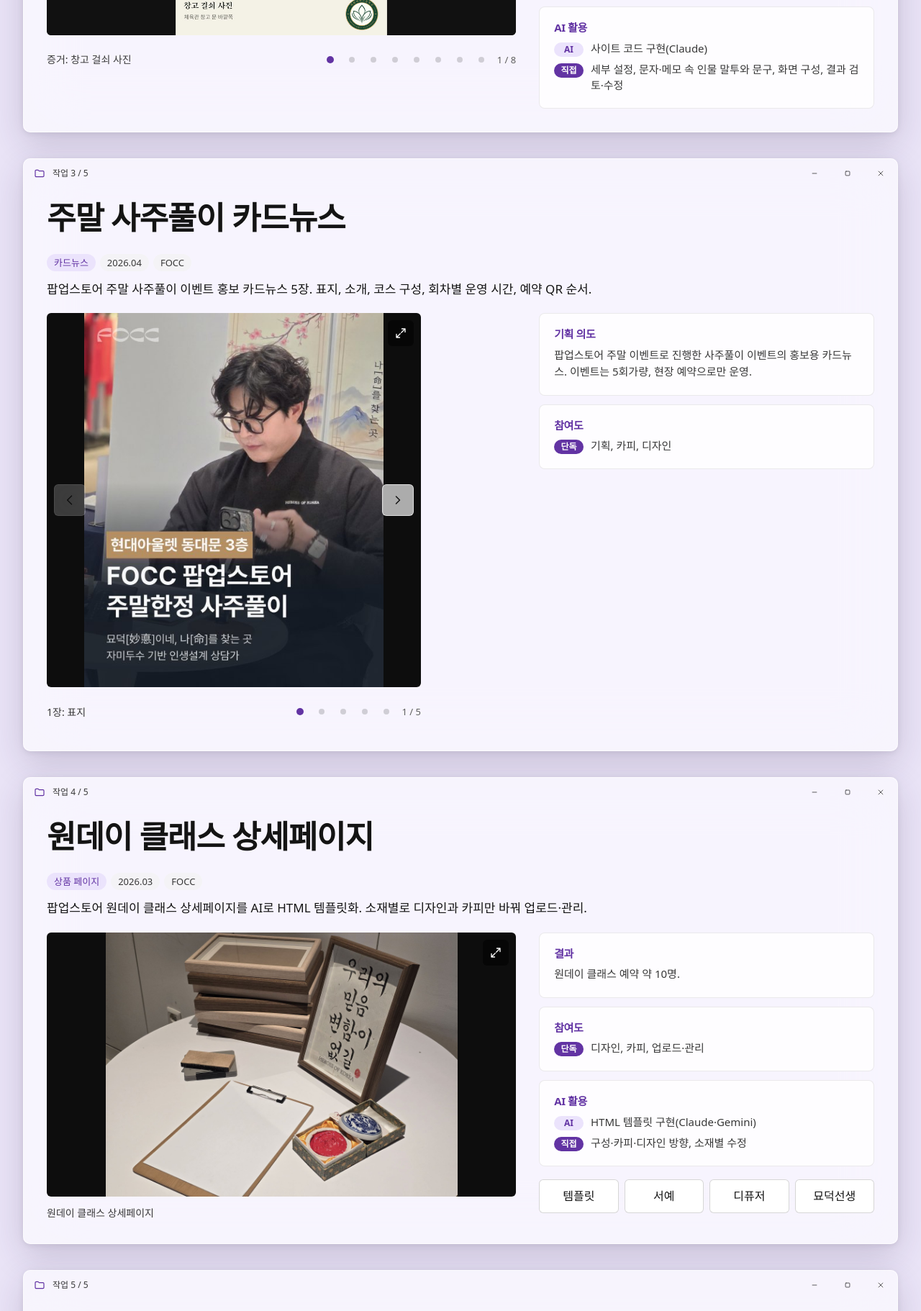
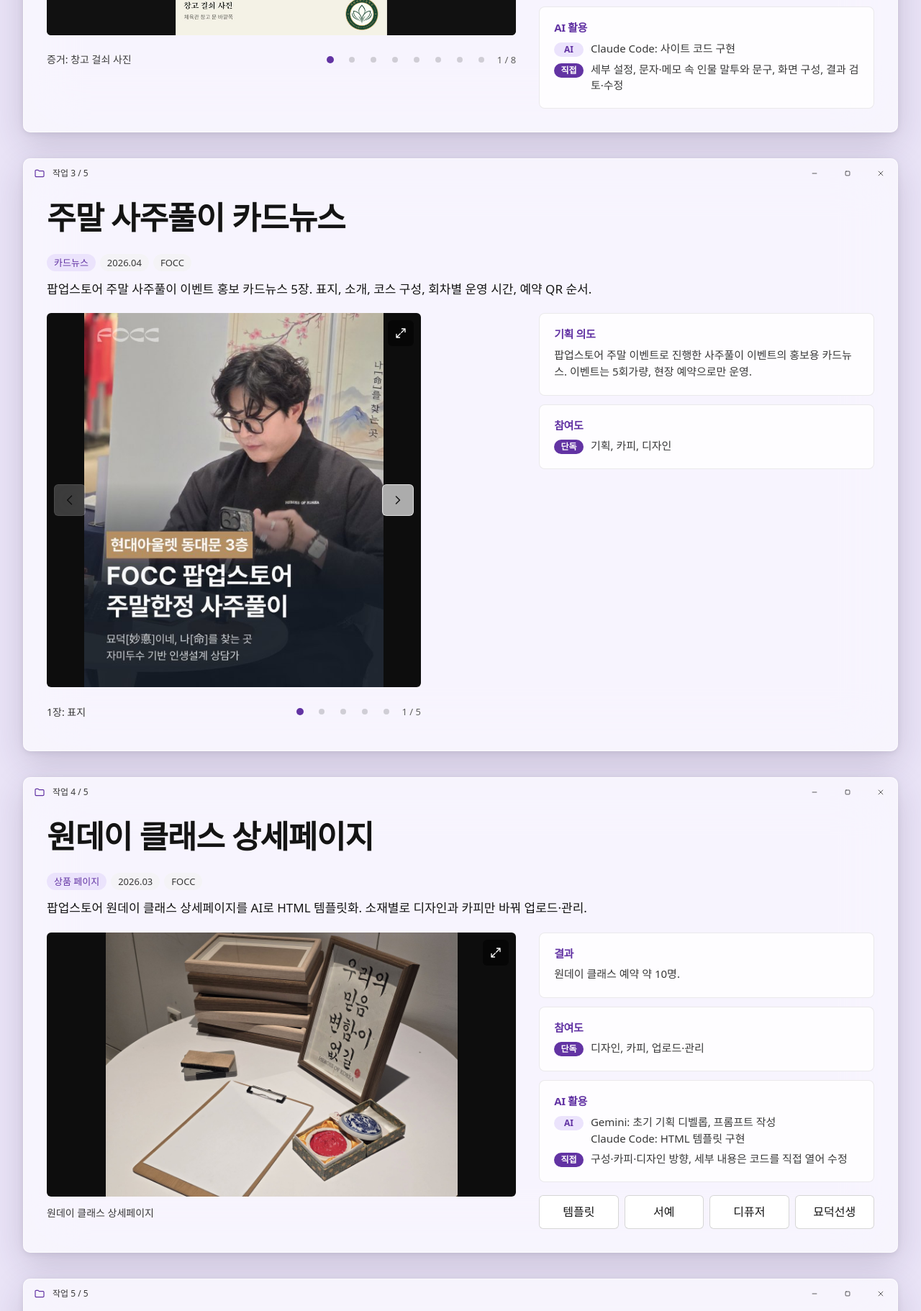
Before and after one commit to solthf/portfolio, a plain HTML site: page rocketai/index.html in a window 1280 px wide. Shown: the part 3316-5138 px from the top of the page at 72% size. Drawn offline with Linux system fonts and the light colour scheme; a web font is replaced by a local one.

Commit message:
상세페이지·태화여고 AI 활용 문구 정리
Co-Authored-By: Claude Opus 5.5 <noreply@anthropic.com>

```diff
--- a/rocketai/index.html
+++ b/rocketai/index.html
@@ -179,7 +179,7 @@
           <div class="panel"><h3>참여도</h3>
             <dl class="role"><div><dt class="role__solo">단독</dt><dd>세부 설정, 사이트 제작(학교 홈페이지·휴대폰)</dd></div><div><dt class="role__team">공동</dt><dd>시나리오, 캐릭터, 대사</dd></div></dl>
           </div>
-          <div class="panel"><h3>AI 활용</h3><dl class="role"><div><dt class="role__team">AI</dt><dd>사이트 코드 구현(Claude)</dd></div><div><dt class="role__solo">직접</dt><dd>세부 설정, 문자·메모 속 인물 말투와 문구, 화면 구성, 결과 검토·수정</dd></div></dl></div>
+          <div class="panel"><h3>AI 활용</h3><dl class="role"><div><dt class="role__team">AI</dt><dd>Claude Code: 사이트 코드 구현</dd></div><div><dt class="role__solo">직접</dt><dd>세부 설정, 문자·메모 속 인물 말투와 문구, 화면 구성, 결과 검토·수정</dd></div></dl></div>
         </div>
       </div>
     </div>
@@ -228,7 +228,7 @@
         <div class="case__info">
           <div class="panel"><h3>결과</h3><p>원데이 클래스 예약 약 10명.</p></div>
           <div class="panel"><h3>참여도</h3><dl class="role"><div><dt class="role__solo">단독</dt><dd>디자인, 카피, 업로드·관리</dd></div></dl></div>
-          <div class="panel"><h3>AI 활용</h3><dl class="role"><div><dt class="role__team">AI</dt><dd>HTML 템플릿 구현(Claude·Gemini)</dd></div><div><dt class="role__solo">직접</dt><dd>구성·카피·디자인 방향, 소재별 수정</dd></div></dl></div>
+          <div class="panel"><h3>AI 활용</h3><dl class="role"><div><dt class="role__team">AI</dt><dd>Gemini: 초기 기획 디벨롭, 프롬프트 작성<br>Claude Code: HTML 템플릿 구현</dd></div><div><dt class="role__solo">직접</dt><dd>구성·카피·디자인 방향, 세부 내용은 코드를 직접 열어 수정</dd></div></dl></div>
           <div class="links">
             <a class="btn" href="../detail/template.html" target="_blank" rel="noopener">템플릿</a>
             <a class="btn" href="../detail/calligraphy.html" target="_blank" rel="noopener">서예</a>
```
